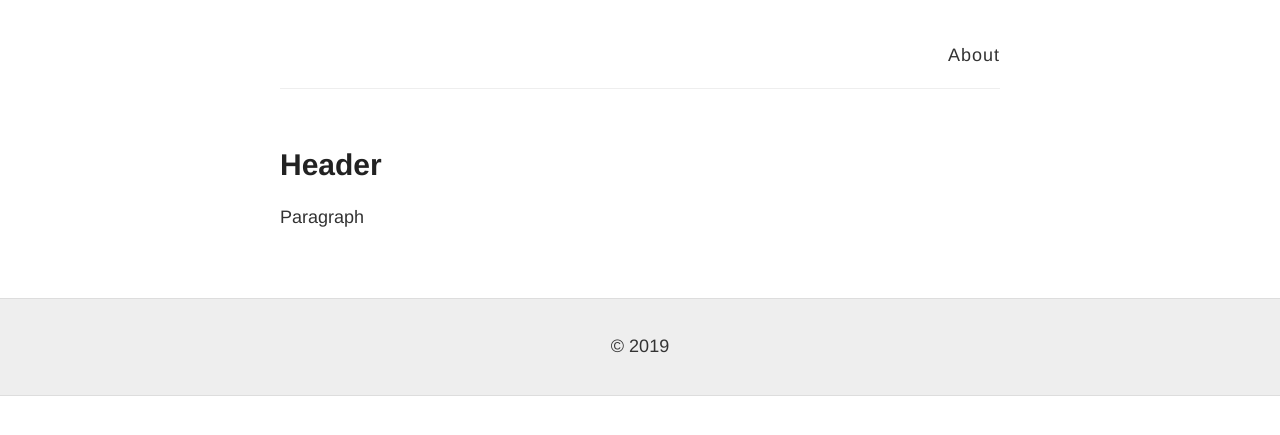
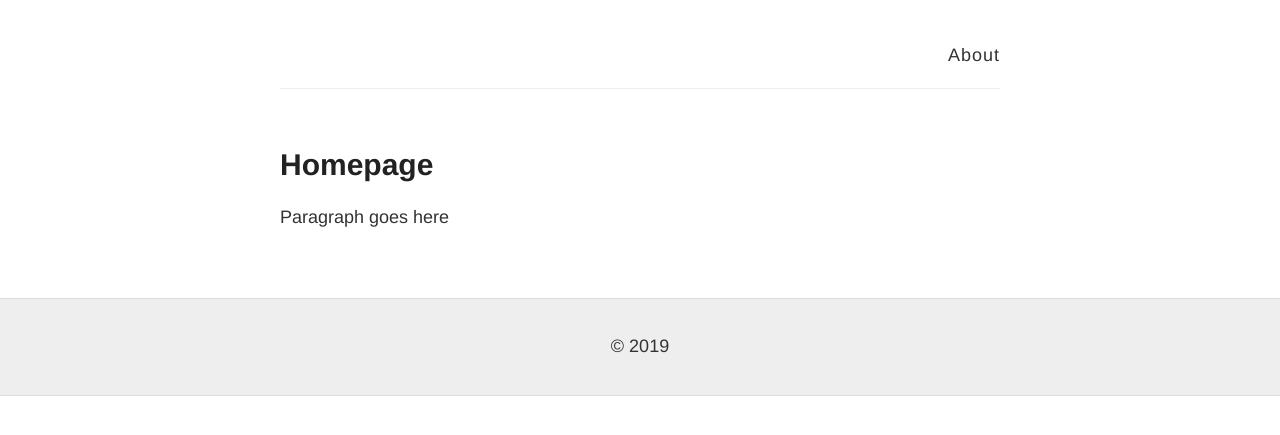
Before and after one commit to rysd/rysd.github.io, a Jekyll site: the page built from index.html, in a window 1280 px wide. Shown: the top 435 px of the page. Built offline with Jekyll 4.4.1, drawn with Linux system fonts in a browser that asks for light colours.

Commit message:
Update index.html

```diff
--- a/index.html
+++ b/index.html
@@ -5,10 +5,10 @@ layout: default
 <div class="posts">
   <article class="post">
 
-    <h1><a href="{{ site.baseurl }}{{ post.url }}">Header</a></h1>
+    <h1><a href="{{ site.baseurl }}{{ post.url }}">Homepage</a></h1>
 
       <div class="entry">
-        Paragraph
+        Paragraph goes here
       </div>
 
   </article>
```
